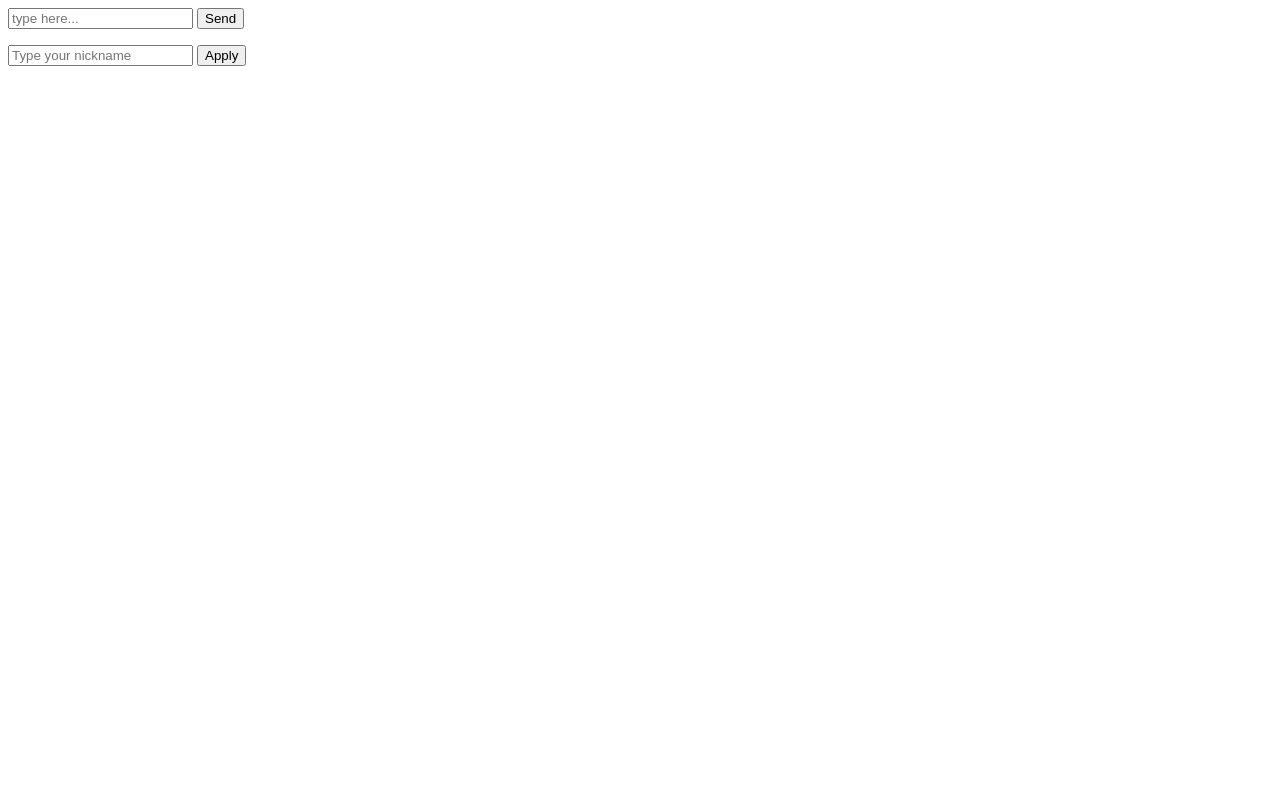
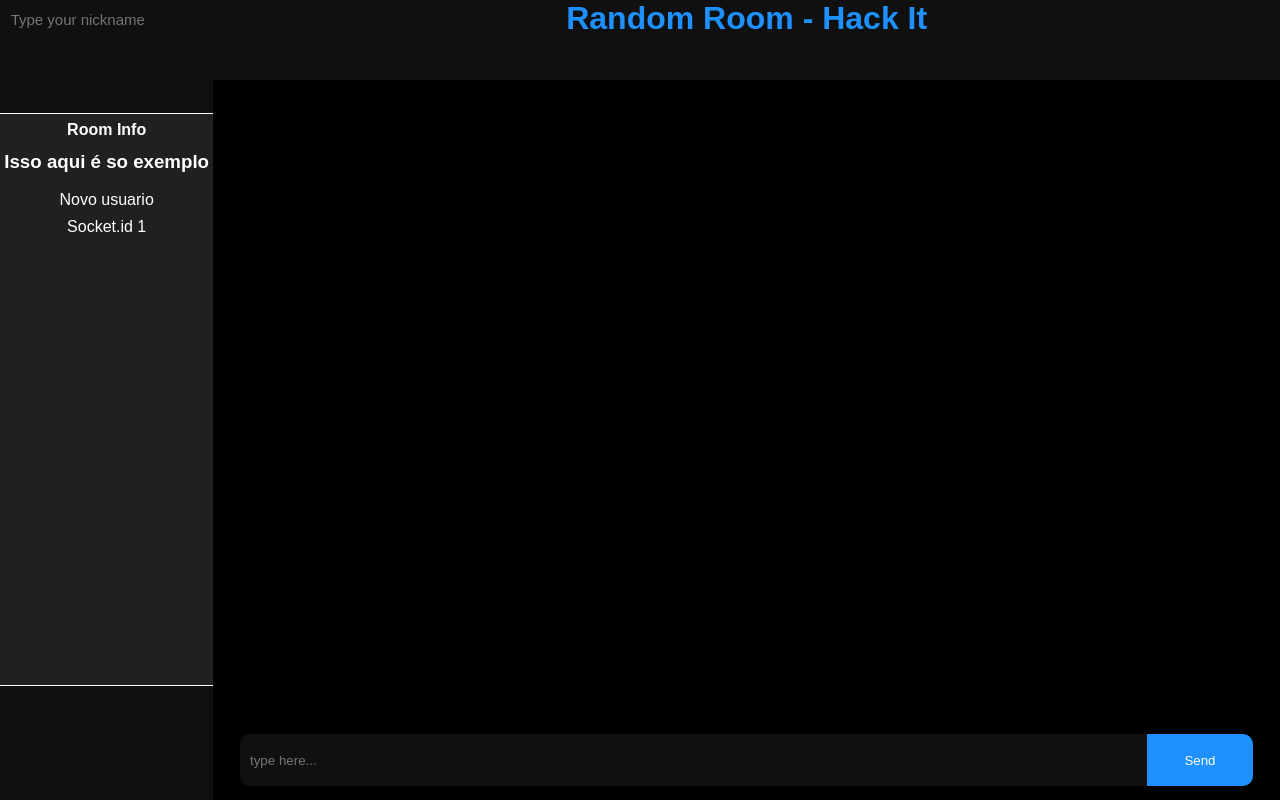
Before and after one commit to ViniciusBoldan/betaTalkChat, a website: page Public/index.html in a window 1280 px wide. Drawn offline with nearby package versions, Linux system fonts and the light colour scheme; no server answers.

Commit message:
Add files via upload

```diff
--- a/Public/index.html
+++ b/Public/index.html
@@ -6,6 +6,130 @@
         <title>TalkChat V2</title>
 
         <style>
+            *{
+                padding: 0;
+                margin: 0;
+                font-family: 'Poppins', sans-serif;
+            }
+
+            /*scrol bar*/
+            ::-webkit-scrollbar{
+                background: none;
+                width: 8px;
+            }
+            ::-webkit-scrollbar-thumb{
+                width: 10px;
+                background: #505050;
+                border-radius: 10px;
+            }
+            ::-webkit-scrollbar-thumb:hover{
+                background: #808080;
+            }
+            /*visão do chat, inpout, aba esquerda, e mensagens*/
+            #displayArea{
+                width: 100%;
+                height: 100%;
+                display: flex;
+            }
+            /*Aba esquerda*/
+            #leftTab{
+                width: 20%;
+                height: 100%;
+                background: #101010;
+                color: white;
+                display: grid;
+                grid-template-rows: 1fr 5fr 1fr;
+            }
+            #userInfo{
+                border-bottom: 1px solid white;
+            }
+            #userInfo input{
+                width: 95%;
+                margin: 5%;
+                background: none;
+                border: none;
+                color:#1E90FF;
+                font-size: 15px;
+            }
+
+            #roominfo{
+                border-bottom: 1px solid white;
+                background: #202020;
+                text-align: center;
+                overflow: auto;
+            }
+            #roomInfo h1{
+                font-size: 16px;
+                margin-top: 3%;
+                margin-bottom: 6%;
+            }
+            #roominfo p{
+                margin-bottom: 4%;
+            }
+
+            #hideBtn{
+                visibility: hidden;
+            }
+
+            /*Miolo com as mensagens etc*/
+            #chatArea{
+                width: 100%;
+                height: 100%;
+            }
+            #chatArea h1{
+                width: 100%;
+                height: 10%;
+                background: #101010;
+                color: #1e90ff;
+                text-align:center;
+            }
+            /*Area com a lista de mensagens*/
+            #messages{
+                width: 100%;
+                height: 80%;
+                overflow: auto;
+                background: black;
+                color: white;
+            }
+            #messages div{
+                background: #1e90ff;
+                max-width: 80%;
+                max-height: 40%;
+                word-break: break-all;
+                margin-left: 2%;
+                padding: 5px;
+                overflow: auto;
+            }
+
+            /*Formulario pra enviar mensagens*/
+            #form{
+                width: 100%;
+                height: 10%;
+                background: black;
+                display: flex;
+                justify-content: center;
+                align-items: center;
+            }
+            #form input{
+                width: 85%;
+                height: 65%;
+                border: none;
+                background: #101010;
+                color: white;
+                border-top-left-radius: 10px;
+                border-bottom-left-radius: 10px;
+                padding: 10px;
+            }
+            #form button{
+                width: 10%;
+                height: 65%;
+                border: none;
+                background: #1E90FF;
+                color: white;
+                border-top-right-radius: 10px;
+                border-bottom-right-radius: 10px;
+                padding: 10px;
+            }
 
         </style>
 
@@ -15,19 +139,34 @@
 
         <div id="displayArea">
 
-            <div id="chatArea">
-                <ul id="messages"></ul>
+            <div id="leftTab">
+                <div id="userInfo">
+                    <input id="author" type="text" placeholder="Type your nickname" autocomplete="off">
+                </div>
+
+                <div id="roomInfo">
+                    <h1>Room Info</h1>
+                    <h3>Isso aqui é so exemplo</h3><br>
+                    <p>Novo usuario</p>
+                    <p>Socket.id 1</p>
+                </div>
+
+                <div id="hideBtn">
+                    <button id="hideButton">Esconder</button>
+                </div>
             </div>
 
-            <form id="form">
-                <input placeholder='type here...' id="chatInput" autocomplete="off" />
-                <button>Send</button>
-            </form>
 
-            <form id="userForm">
-                <input id="author" type="text" placeholder="Type your nickname">
-                <button>Apply</button>
-            </form>
+            <div id="chatArea">
+                <h1>Random Room - Hack It</h1>
+                <ul id="messages"></ul>
+
+                <form id="form">
+                    <input placeholder='type here...' id="chatInput" autocomplete="off" />
+                    <button>Send</button>
+                </form>
+            </div>
+
         </div>
 
         <script src="/socket.io/socket.io.js"></script>
@@ -58,10 +197,13 @@
                 var item = document.createElement('div')
                 var nickItem = document.createElement('strong')
                 var messageItem = document.createElement('p')
-                nickItem.innerHTML = msg.nick
-                messageItem.innerHTML = msg.message
+                nickItem.innerText = msg.nick
+                messageItem.innerText = msg.message
                 item.append(nickItem, messageItem)
                 messages.append(item)
+
+                let chatHeight = document.getElementById('messages').scrollHeight
+                document.getElementById('messages').scrollTo(0, chatHeight)
             })
 
         </script>
```
